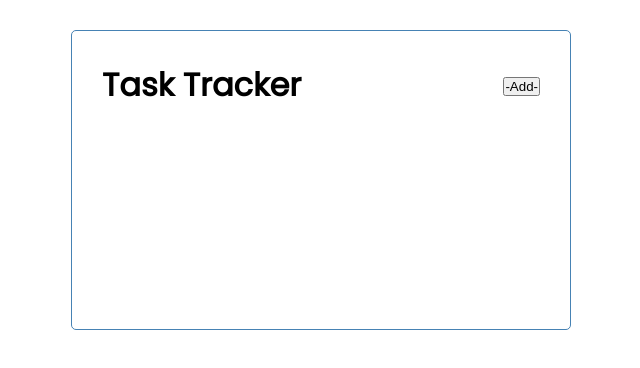
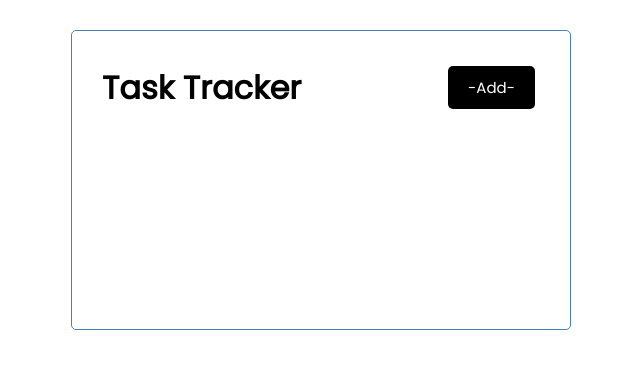
Before and after one commit to hikyylz/my-first-angular-app, an Angular app: page / in a window 1280 px wide. Shown: the top 368 px of the page, without its empty margins (319-959 px from the left). Built offline with nearby package versions, Linux system fonts and the light colour scheme.

Commit message:
button atributes updated

```diff
--- a/src/app/components/button/button.component.html
+++ b/src/app/components/button/button.component.html
@@ -1 +1 @@
-<button class={{color}}> {{text}} </button>
+<button class="btn"> {{text}} </button>
--- a/src/app/components/button/button.component.ts
+++ b/src/app/components/button/button.component.ts
@@ -12,12 +12,8 @@ export class ButtonComponent implements OnInit {
   // input olarak vereceğim şeyleri böyle yazıyorum.
   @Input()
   text!: String;
-  @Input()
-  color!: String;
 
-  constructor(){
-
-  }
+  constructor(){  }
 
   ngOnInit(): void {
 
--- a/src/app/components/header/header.component.html
+++ b/src/app/components/header/header.component.html
@@ -1,4 +1,4 @@
 <header>
     <h1>{{title}}</h1>
-    <app-button color="green" text=" -Add- "></app-button>
+    <app-button text=" -Add- "></app-button>
 </header>
```
